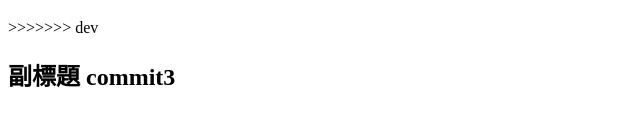
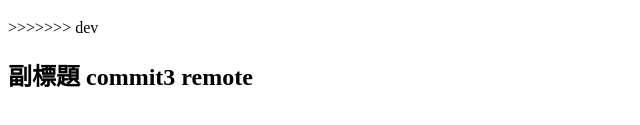
Before and after one commit to tofutsai/0204project, a plain HTML site: page index.html in a window 1280 px wide. Shown: the part 203-328 px from the top of the page, 0-640 px from the left. Drawn offline with Linux system fonts and the light colour scheme.

Commit message:
update index.html
edit h2

```diff
--- a/index.html
+++ b/index.html
@@ -12,6 +12,6 @@
 =======
     <h1>標題 dev</h1>
 >>>>>>> dev
-    <h2>副標題 commit3</h2>
+    <h2>副標題 commit3 remote</h2>
 </body>
 </html>
```
